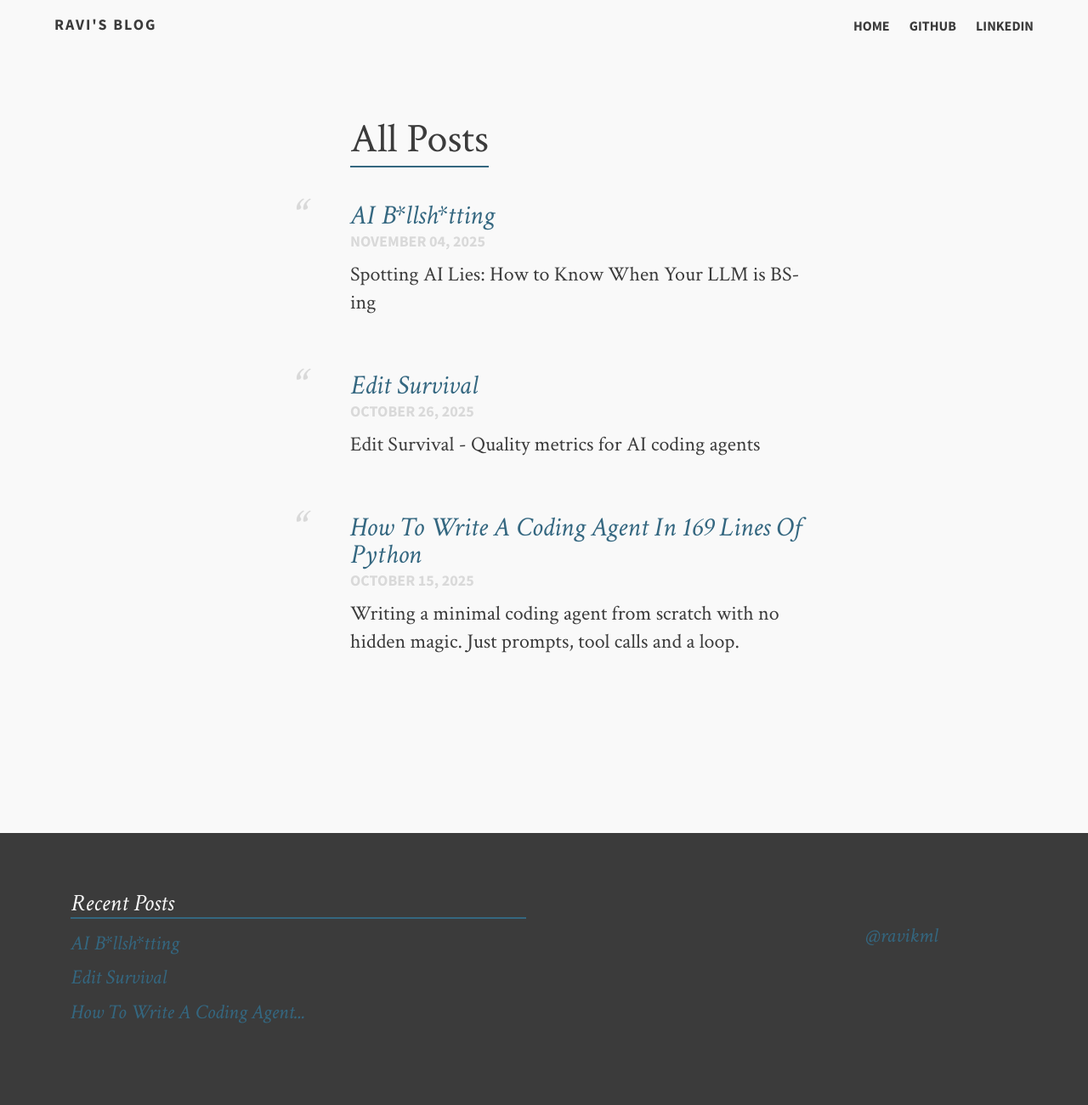
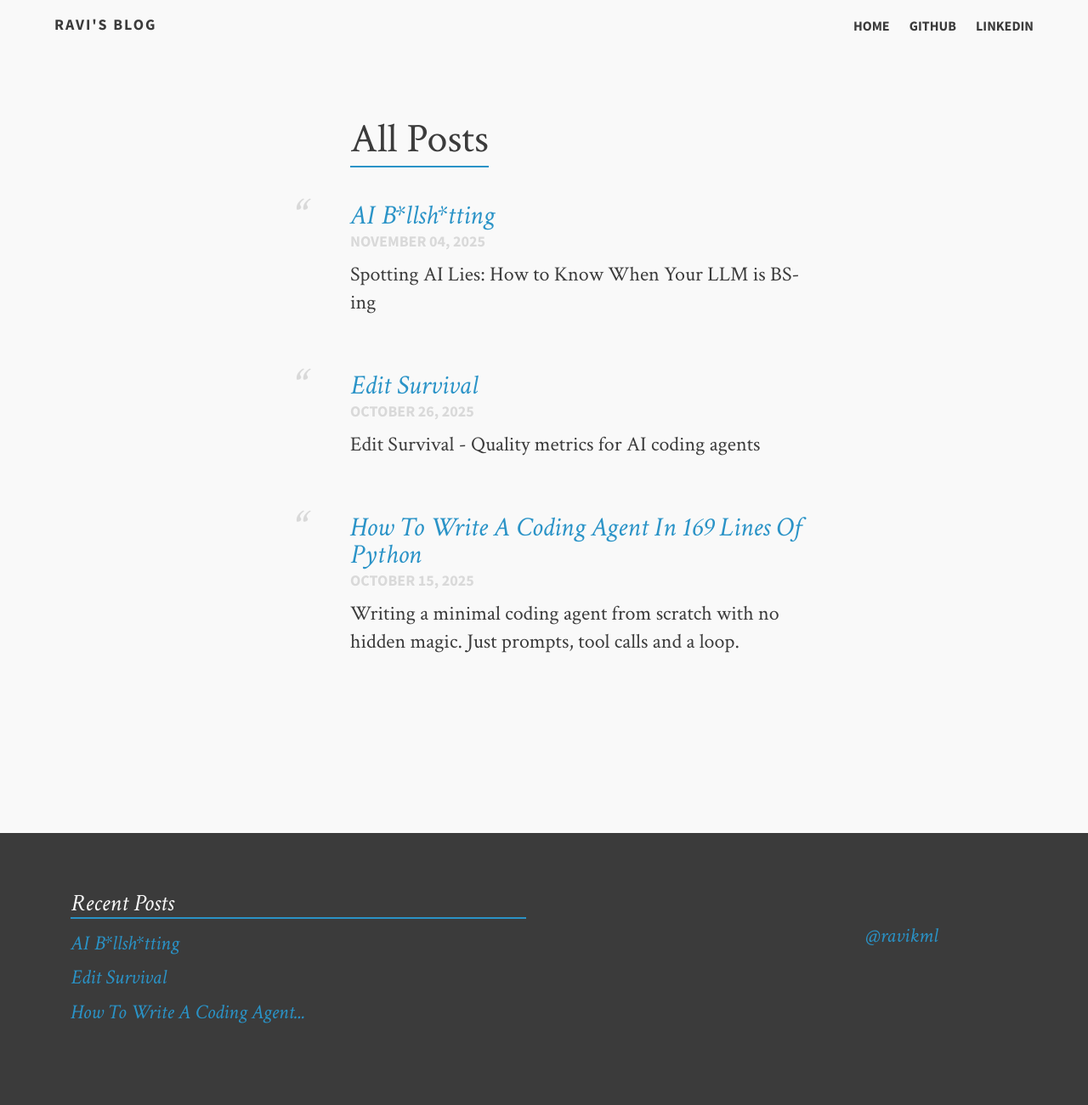
Before and after one commit to upman/upman.github.com, a Jekyll site: the page built from index.md, in a window 1280 px wide. Shown: the whole page at 85% size. Built offline with Jekyll 4.4.1, drawn with Linux system fonts in a browser that asks for light colours.

Commit message:
Fix link color

```diff
--- a/assets/sass/_variables.scss
+++ b/assets/sass/_variables.scss
@@ -20,8 +20,8 @@ $grey-light:  #d9d9d9;
 $hilite: #fffbd7;
 
 /* Accent Colors */
-$link: #346780;
-$accent: #378eb9;
+$link: #2a93c7;
+$accent: #346780;
 
 
 /* Typography
```
Also changed, not shown: 3 other files.
